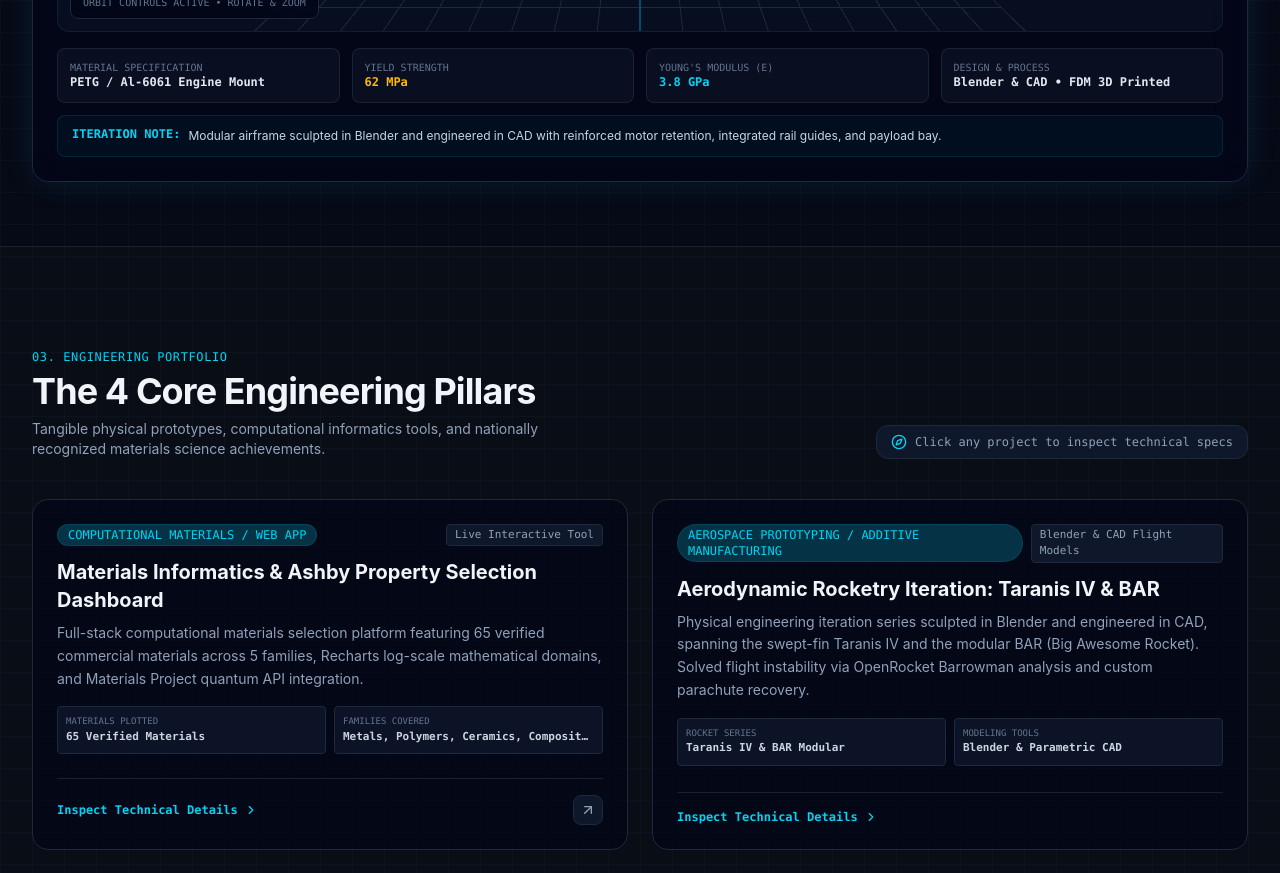
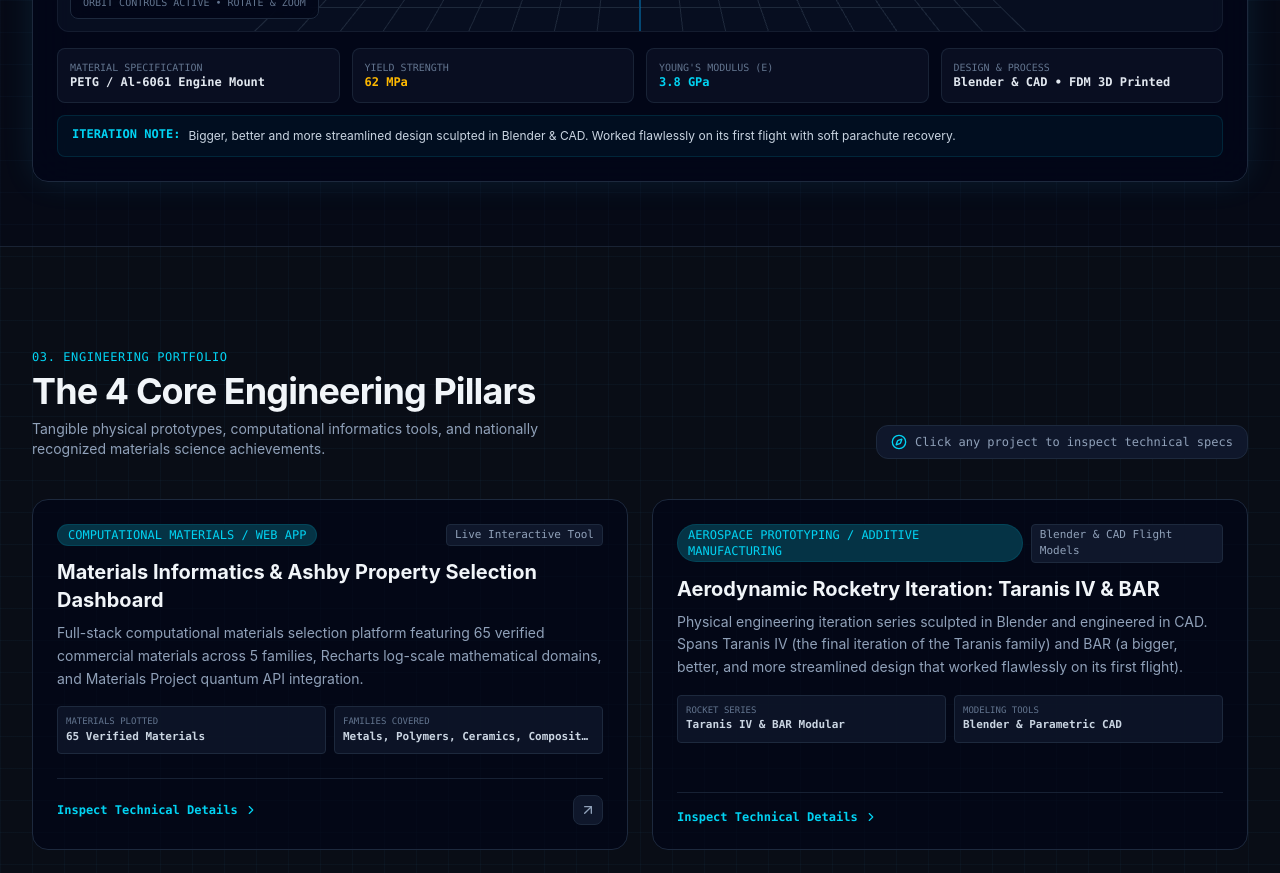
Before and after one commit to johnathanhare/portfolio, a Next.js app: page / in a window 1280 px wide. Shown: the part 1600-2473 px from the top of the page. Built offline with nearby package versions, Linux system fonts and the light colour scheme; no server answers.

Commit message:
chore: update descriptions for BAR and Taranis IV

```diff
--- a/src/app/page.tsx
+++ b/src/app/page.tsx
@@ -49,7 +49,7 @@ const PROJECTS: ProjectData[] = [
     title: 'Aerodynamic Rocketry Iteration: Taranis IV & BAR',
     category: 'Aerospace Prototyping / Additive Manufacturing',
     badge: 'Blender & CAD Flight Models',
-    shortDesc: 'Physical engineering iteration series sculpted in Blender and engineered in CAD, spanning the swept-fin Taranis IV and the modular BAR (Big Awesome Rocket). Solved flight instability via OpenRocket Barrowman analysis and custom parachute recovery.',
+    shortDesc: 'Physical engineering iteration series sculpted in Blender and engineered in CAD. Spans Taranis IV (the final iteration of the Taranis family) and BAR (a bigger, better, and more streamlined design that worked flawlessly on its first flight).',
     specs: [
       { label: 'Rocket Series', val: 'Taranis IV & BAR Modular' },
       { label: 'Modeling Tools', val: 'Blender & Parametric CAD' },
@@ -57,8 +57,8 @@ const PROJECTS: ProjectData[] = [
       { label: 'Aerodynamics', val: 'OpenRocket (.ork) Simulation' }
     ],
     overview: [
-      'Documented complete physical engineering design cycles from early flight stability testing to soft parachute recovery across the Taranis and BAR rocket platforms.',
-      'Modeled organic aerodynamic airframe geometries in Blender while using parametric CAD for precision motor collars, rail guides, and modular bay connections.'
+      'Documented complete physical engineering design cycles across the Taranis and BAR rocket platforms, moving from early flight stability testing to soft parachute recovery.',
+      'Taranis IV stands as the final iteration of the Taranis family, while BAR provides a bigger, better, and more streamlined design sculpted in Blender and engineered in CAD that worked flawlessly on its first flight.'
     ],
     engineeringChallenges: [
       'Early Apogee Instability: Initial launch configurations experienced mid-flight tumbling caused by an inadequate stability margin between Center of Gravity (CG) and Center of Pressure (CP).',
@@ -66,13 +66,14 @@ const PROJECTS: ProjectData[] = [
       'Modularity & Field Repair: Early iterations required entire airframe reprints after hard landings.'
     ],
     solutions: [
-      'Simulated aerodynamic stability in OpenRocket, designing swept trapezoidal fins for Taranis IV to establish a rock-solid 1.5-caliber margin.',
+      'Simulated aerodynamic stability in OpenRocket, designing swept trapezoidal fins for Taranis IV (final iteration of the Taranis family) to establish a rock-solid 1.5-caliber margin.',
       'Engineered a multi-section modular architecture for BAR (Engine Bay, Mid Section, Top Section, Nosecone) in Blender and CAD for rapid component replacement.',
       'Upgraded structural engine collars to high-temperature carbon-fiber reinforced PETG.'
     ],
     keyOutcomes: [
-      '100% repeatable flight stability and soft parachute deployment on subsequent trials.',
-      'Native STL files from the design history rendered live in the site’s interactive 3D WebGL viewport.'
+      'BAR worked flawlessly on its first flight with soft parachute recovery.',
+      'Taranis IV established 100% flight stability as the final evolution of the Taranis family.',
+      'Native STL files rendered live in the site’s interactive 3D WebGL viewport.'
     ],
     tags: ['BAR Rocket', 'Taranis IV', 'Blender', 'CAD', '3D Printing', 'OpenRocket', 'Aerodynamics', 'Failure Analysis', 'PETG']
   },
--- a/src/components/CadViewer.tsx
+++ b/src/components/CadViewer.tsx
@@ -26,16 +26,16 @@ const MODEL_DATA: Record<ModelType, ModelMeta> = {
     yieldStrength: '62 MPa',
     modulus: '3.8 GPa',
     process: 'Blender & CAD • FDM 3D Printed',
-    evolutionNotes: 'Modular airframe sculpted in Blender and engineered in CAD with reinforced motor retention, integrated rail guides, and payload bay.'
+    evolutionNotes: 'Bigger, better and more streamlined design sculpted in Blender & CAD. Worked flawlessly on its first flight with soft parachute recovery.'
   },
   taranis4: {
     name: 'Taranis IV',
-    badge: 'Flight Model',
+    badge: 'Final Iteration',
     material: 'Lightweight PLA+ / PETG',
     yieldStrength: '52 MPa',
     modulus: '3.1 GPa',
     process: 'CAD • Additive Manufacturing',
-    evolutionNotes: 'Trapezoidal swept-fin geometry tuned with OpenRocket calculations to establish a stable 1.5-caliber apogee margin.'
+    evolutionNotes: 'Final iteration of the Taranis family. Swept-fin geometry tuned with OpenRocket calculations to establish a rock-solid 1.5-caliber apogee margin.'
   }
 };
 
```
